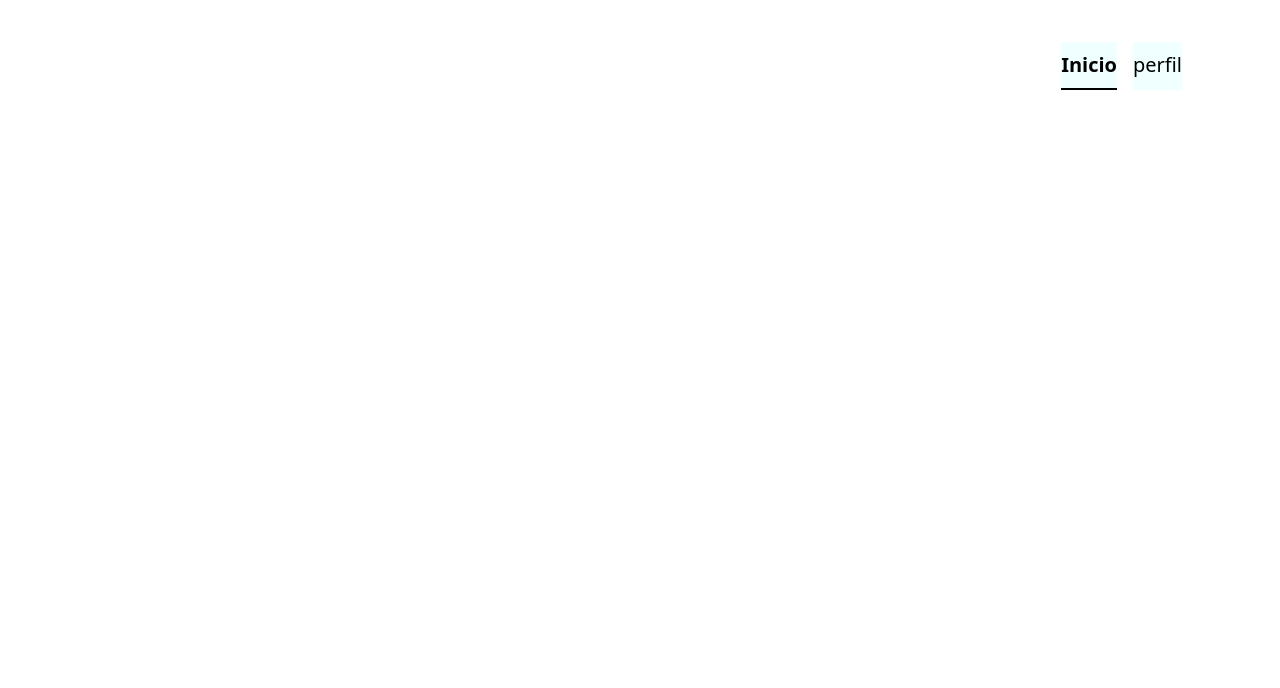
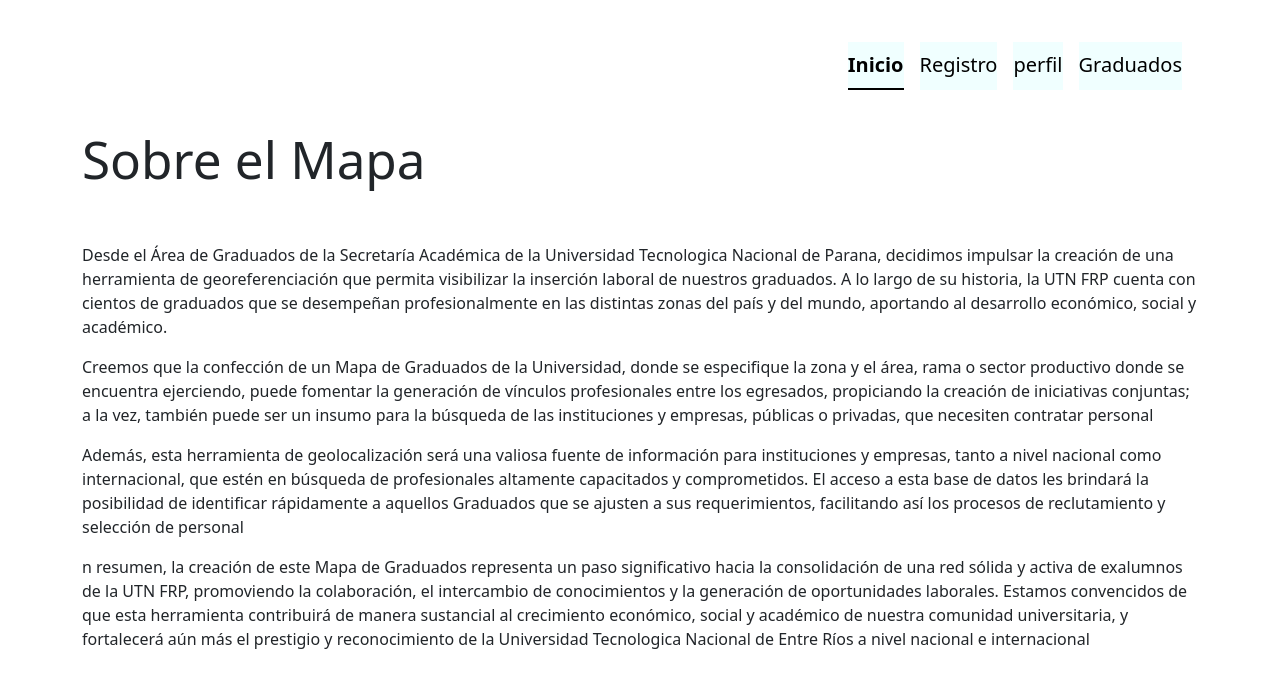
Before and after one commit to SantinoPr/Mapa-Graduados-UTN, a React (Vite) app: page /sobreElMapa in a window 1280 px wide. Before the commit this address had no page. Shown: the top 688 px of the page. Built offline with nearby package versions, Linux system fonts and the light colour scheme.

Commit message:
perfil, conexion con el back , sobreElMapa

```diff
--- a/package.json
+++ b/package.json
@@ -13,7 +13,6 @@
   },
   "dependencies": {
     "bootstrap": "^5.3.2",
-    "express": "^4.18.2",
     "morgan": "^1.10.0",
     "react": "^18.2.0",
     "react-dom": "^18.2.0",
--- a/src/App.jsx
+++ b/src/App.jsx
@@ -1,8 +1,10 @@
 import {Registro} from './components/registro/registro';
+import SobreElMapa from './components/sobreElMapa/sobreElMapa';
 import NavBar from './components/navBar/navBar';
 import PerfilGraduado from './components/perfilGraduado/perfilGraduado'
 import './App.css';
 import { BrowserRouter, Route, Routes } from "react-router-dom";
+import Inicio from './components/Inicio/inicio';
 
 function App() {
   return (
@@ -10,8 +12,10 @@
     <BrowserRouter>
       <NavBar />
       <Routes>
-        <Route path="/" element={<Registro />} />
+        <Route path="/" element={<Inicio />} />
         <Route path="/perfilGraduado" element={<PerfilGraduado />} />
+        <Route path="/registro" element={<Registro />} />
+        <Route path="/sobreElMapa" element={<SobreElMapa />} />
       </Routes>
     </BrowserRouter>
   </>
--- /dev/null
+++ b/src/components/Inicio/inicio.jsx
@@ -0,0 +1,6 @@
+
+export default function Inicio(){
+    return(
+      <></>
+    )
+}
--- a/src/components/map/map.jsx
+++ b/src/components/map/map.jsx
@@ -1,3 +1,4 @@
+/* eslint-disable react/prop-types */
 import "./map.css";
 import "bootstrap/dist/css/bootstrap.min.css";
 import "bootstrap/dist/js/bootstrap.min.js";
@@ -6,7 +7,7 @@
 import {  useState } from "react";
 
 
-function Map({datosMapa}) {
+export default function Map({datosMapa}) {
 
   const [marker, setMarker]=useState(null);
   const [country, setCountry]=useState('');
@@ -64,11 +65,6 @@
       console.error("Error", error);
     }
   }
-
-
-
-
-
   return (
     <div className="container">
     <div className="mb-3">
@@ -99,5 +95,17 @@
   }
 
 
-
-export default Map;
+export function Mapa(props){
+  return(
+    <MapContainer center={[51.505, -0.09]} zoom={13} scrollWheelZoom={false} className="map">
+        <TileLayer
+          attribution='&copy; <a href="https://www.openstreetmap.org/copyright">OpenStreetMap</a> contributors' url="https://{s}.tile.openstreetmap.org/{z}/{x}/{y}.png"
+        />
+        <Marker position={[props.lat, props.lon]}>
+          <Popup>
+            {props.ciudad} <br /> {props.nombre}
+          </Popup>
+        </Marker>
+      </MapContainer>
+  )
+}
--- a/src/components/navBar/navBar.jsx
+++ b/src/components/navBar/navBar.jsx
@@ -11,7 +11,9 @@
     <div className='container'>
       <nav className="nav p-3 justify-content-end nav-underline">
         <Link className="nav-link active" id="navItem" aria-current="page" to="/">Inicio</Link>
+        <Link className="nav-link" id="navItem" aria-current="page" to="/registro">Registro</Link>
         <Link className="nav-link" id="navItem" to="/perfilGraduado" >perfil</Link>
+        <Link className="nav-link" id="navItem" to="/sobreElMapa" >Graduados</Link>
     </nav>
   </div>
   )
--- a/src/components/perfilGraduado/perfilGraduado.css
+++ b/src/components/perfilGraduado/perfilGraduado.css
@@ -0,0 +1,9 @@
+
+.itemPerfil{
+    text-align: center;
+}
+img{
+    border-radius: 50%;
+    width: 400px;
+
+}
--- a/src/components/perfilGraduado/perfilGraduado.jsx
+++ b/src/components/perfilGraduado/perfilGraduado.jsx
@@ -1,11 +1,58 @@
+import fotoDefault from 'C:/Users/Santino/Desktop/mapa_graduado/src/assets/fotodefault.png';
+import "./perfilGraduado.css"
+import { useState } from 'react';
+import { Mapa } from '../map/map';
+import "leaflet/dist/leaflet.css";
+
 
 export default function PerfilGraduado(){
-    return(
-        <div>
-        <h1>hola</h1>
-       </div>
 
-    )
+    const [nombre, setNombre]=useState("Cristian");
+    const [carrera, setCarrera]= useState ("Ingeniera Electronica");
+    const [numero, setNumero]=useState ("3435");
+    const [ciudad, setCiudad]=useState ('wakanda');
+    const [latitud, setLatitud]=useState (51.505);
+    const [longitud, setLongitud]=useState (-0.09);
 
 
+    async function recibirDatos(){
+
+    await fetch('https://localhost:7073/graduado/listar'/*,{
+       method:'GET',
+       mode: 'cors',
+       headers:{"Content-type" : 'multipart/form-data'}
+       }*/)
+      .then(response=>(response.json())
+      .then(data=>{
+        setNombre(data.nombre);
+        setCarrera(data.carrera);
+        setNumero(data.numero);
+        setCiudad(data.ciudad);
+        setLatitud(data.latitud);
+        setLongitud(data.longitud);
+        console.log(data)
+      }))
+      .catch(err=>console.log(err));
+
+     }
+
+    return(
+        <div className="container">
+            <div className='itemPerfil'>
+                <img src={fotoDefault} className="fotoGraduado"></img>
+                <p>{nombre}</p>
+            </div>
+            <div className='itemPerfil'>
+              <b>Carrera/s finalizada/s</b>
+              <p>{carrera}</p>
+            </div>
+            <div className='itemPerfil'>
+              <b>Numero</b>
+              <p>{numero}</p>
+            </div>
+            <Mapa lat={latitud} lon={longitud} ciudad={ciudad} nombre={nombre}/>
+            <button type="button" className="btn btn-primary" onClick={recibirDatos}>cargar</button>
+
+       </div>
+  )
 }
--- /dev/null
+++ b/src/components/sobreElMapa/sobreElMapa.css
@@ -0,0 +1,4 @@
+.titulo{
+
+    margin-bottom: 5%;
+}
--- /dev/null
+++ b/src/components/sobreElMapa/sobreElMapa.jsx
@@ -0,0 +1,43 @@
+import './sobreElMapa.css'
+
+export default function SobreElMapa(){
+    return(
+
+     <div className="container">
+         <div className="titulo">
+             <h1 >Sobre el Mapa</h1>
+         </div>
+         <div>
+            <p>
+                Desde el Área de Graduados de la Secretaría Académica de la Universidad Tecnologica Nacional de Parana,
+                decidimos impulsar la creación de una herramienta de georeferenciación que
+                permita visibilizar la inserción laboral de nuestros graduados. A lo largo de su historia,
+                la UTN FRP cuenta con cientos de graduados que se desempeñan profesionalmente en las
+                distintas zonas del país y del mundo, aportando al desarrollo económico, social y académico.
+            </p>
+        </div>
+         <div>
+            <p>
+                Creemos que la confección de un Mapa de Graduados de la Universidad, donde se especifique
+                la zona y el área, rama o sector productivo donde se encuentra ejerciendo, puede fomentar la
+                 generación de vínculos profesionales entre los egresados, propiciando la creación de
+                 iniciativas conjuntas; a la vez, también puede ser un insumo para la búsqueda de las
+                 instituciones y empresas, públicas o privadas, que necesiten contratar personal
+            </p>
+            <p>
+              Además, esta herramienta de geolocalización será una valiosa fuente de información para instituciones
+              y empresas, tanto a nivel nacional como internacional, que estén en búsqueda de profesionales altamente
+              capacitados y comprometidos. El acceso a esta base de datos les brindará la posibilidad de identificar rápidamente a aquellos
+              Graduados que se ajusten a sus requerimientos, facilitando así los procesos de reclutamiento y selección de personal
+            </p>
+            <p>
+              n resumen, la creación de este Mapa de Graduados representa un paso significativo hacia la consolidación de una red sólida y
+              activa de exalumnos de la UTN FRP, promoviendo la colaboración, el intercambio de conocimientos y la generación de oportunidades laborales.
+              Estamos convencidos de que esta herramienta contribuirá de manera sustancial al crecimiento económico, social y académico de nuestra comunidad universitaria,
+              y fortalecerá aún más el prestigio y reconocimiento de la Universidad Tecnologica Nacional de Entre Ríos a nivel nacional e internacional
+            </p>
+         </div>
+       </div>
+
+    )
+}
```
Also changed, not shown: src/components/registro/registro.jsx (+19 -19 lines), src/assets/fotodefault.png (added), src/components/Inicio/inicio.css (added), 1 other file (tests, documents, lock files or other folders).
